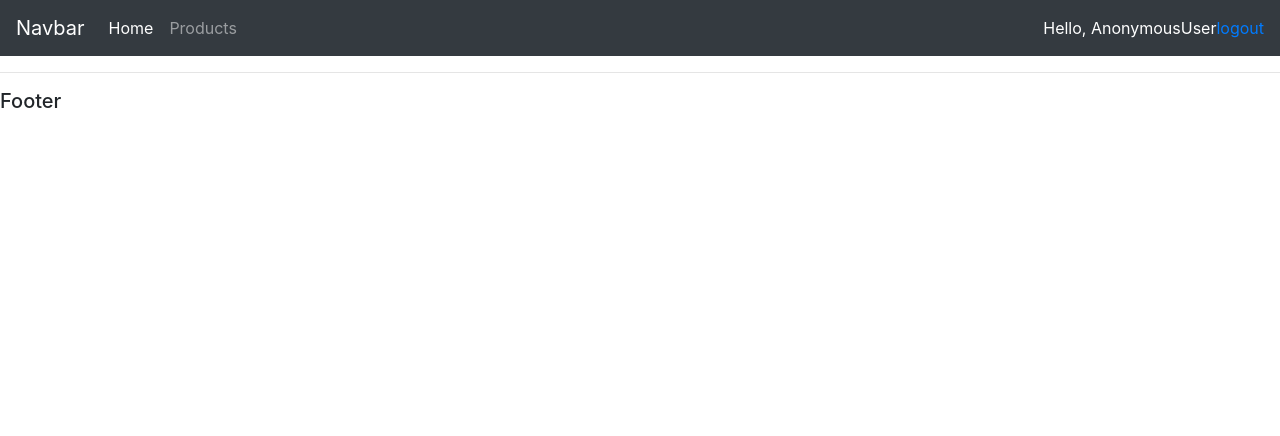
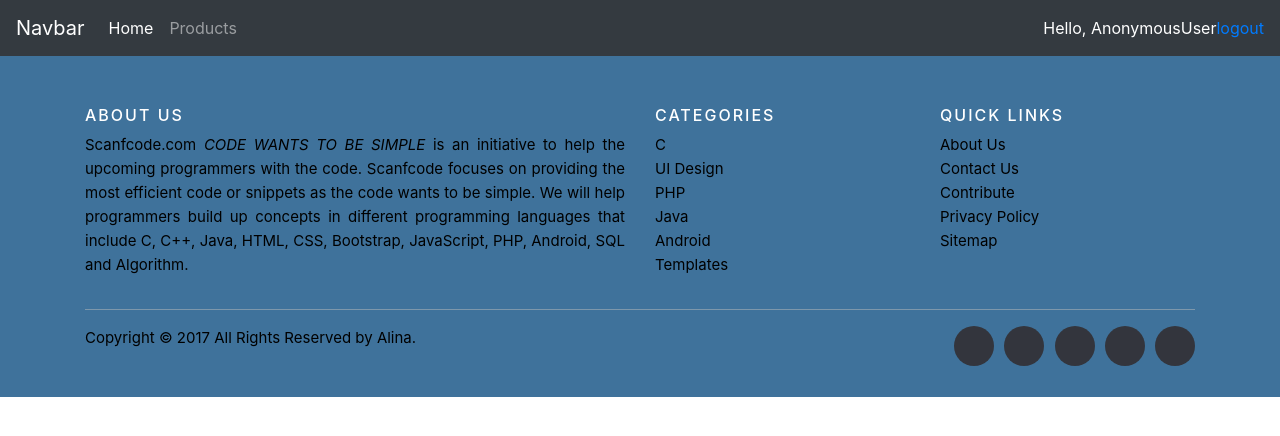
Before and after one commit to SuperAlina2020/Online_delivery, a Django app: template online_shop/store/templates/store/main.html in a window 1280 px wide. Shown: the top 436 px of the page. Run offline with Django 3.2, Linux system fonts and the light colour scheme; the template is opened without the code that fills it, so the values that code supplies are empty; some libraries are stand-ins or nearby versions.

Commit message:
added footer from bootstrap

```diff
--- a/online_shop/store/templates/store/main.html
+++ b/online_shop/store/templates/store/main.html
@@ -5,6 +5,7 @@
     <meta charset="UTF-8">
     <title>My site</title>
     <link rel="stylesheet" type="text/css" href="{% static 'css/index.css' %}">
+    <link rel="stylesheet" type="text/css" href="{% static 'css/footer.css' %}">
     <link rel="stylesheet" href="https://maxcdn.bootstrapcdn.com/bootstrap/4.0.0/css/bootstrap.min.css" integrity="sha384-Gn5384xqQ1aoWXA+058RXPxPg6fy4IWvTNh0E263XmFcJlSAwiGgFAW/dAiS6JXm" crossorigin="anonymous">
 </head>
 <body>
@@ -15,10 +16,62 @@
 
 {% endblock %}
 
-<hr>
-<h5>Footer</h5>
 
 </body>
+
+<footer class="site-footer">
+      <div class="container">
+        <div class="row">
+          <div class="col-sm-12 col-md-6">
+            <h6>About Us</h6>
+            <p class="text-justify">Scanfcode.com <i>CODE WANTS TO BE SIMPLE </i> is an initiative  to help the upcoming programmers with the code. Scanfcode focuses on providing the most efficient code or snippets as the code wants to be simple. We will help programmers build up concepts in different programming languages that include C, C++, Java, HTML, CSS, Bootstrap, JavaScript, PHP, Android, SQL and Algorithm.</p>
+          </div>
+
+          <div class="col-xs-6 col-md-3">
+            <h6>Categories</h6>
+            <ul class="footer-links">
+              <li><a href="http://scanfcode.com/category/c-language/">C</a></li>
+              <li><a href="http://scanfcode.com/category/front-end-development/">UI Design</a></li>
+              <li><a href="http://scanfcode.com/category/back-end-development/">PHP</a></li>
+              <li><a href="http://scanfcode.com/category/java-programming-language/">Java</a></li>
+              <li><a href="http://scanfcode.com/category/android/">Android</a></li>
+              <li><a href="http://scanfcode.com/category/templates/">Templates</a></li>
+            </ul>
+          </div>
+
+          <div class="col-xs-6 col-md-3">
+            <h6>Quick Links</h6>
+            <ul class="footer-links">
+              <li><a href="http://scanfcode.com/about/">About Us</a></li>
+              <li><a href="http://scanfcode.com/contact/">Contact Us</a></li>
+              <li><a href="http://scanfcode.com/contribute-at-scanfcode/">Contribute</a></li>
+              <li><a href="http://scanfcode.com/privacy-policy/">Privacy Policy</a></li>
+              <li><a href="http://scanfcode.com/sitemap/">Sitemap</a></li>
+            </ul>
+          </div>
+        </div>
+        <hr>
+      </div>
+      <div class="container">
+        <div class="row">
+          <div class="col-md-8 col-sm-6 col-xs-12">
+            <p class="copyright-text">Copyright &copy; 2017 All Rights Reserved by
+         <a href="#">Alina</a>.
+            </p>
+          </div>
+
+          <div class="col-md-4 col-sm-6 col-xs-12">
+            <ul class="social-icons">
+              <li><a class="vk" href="#"><i class="fa fa-vk"></i></a></li>
+              <li><a class="facebook" href="#"><i class="fa fa-facebook"></i></a></li>
+              <li><a class="twitter" href="#"><i class="fa fa-twitter"></i></a></li>
+              <li><a class="instagram" href="#"><i class="fa fa-instagram"></i></a></li>
+              <li><a class="linkedin" href="#"><i class="fa fa-linkedin"></i></a></li>
+            </ul>
+          </div>
+        </div>
+      </div>
+</footer>
 <script src="https://code.jquery.com/jquery-3.2.1.slim.min.js" integrity="sha384-KJ3o2DKtIkvYIK3UENzmM7KCkRr/rE9/Qpg6aAZGJwFDMVNA/GpGFF93hXpG5KkN" crossorigin="anonymous"></script>
 <script src="https://cdnjs.cloudflare.com/ajax/libs/popper.js/1.12.9/umd/popper.min.js" integrity="sha384-ApNbgh9B+Y1QKtv3Rn7W3mgPxhU9K/ScQsAP7hUibX39j7fakFPskvXusvfa0b4Q" crossorigin="anonymous"></script>
 <script src="https://maxcdn.bootstrapcdn.com/bootstrap/4.0.0/js/bootstrap.min.js" integrity="sha384-JZR6Spejh4U02d8jOt6vLEHfe/JQGiRRSQQxSfFWpi1MquVdAyjUar5+76PVCmYl" crossorigin="anonymous"></script>
```
